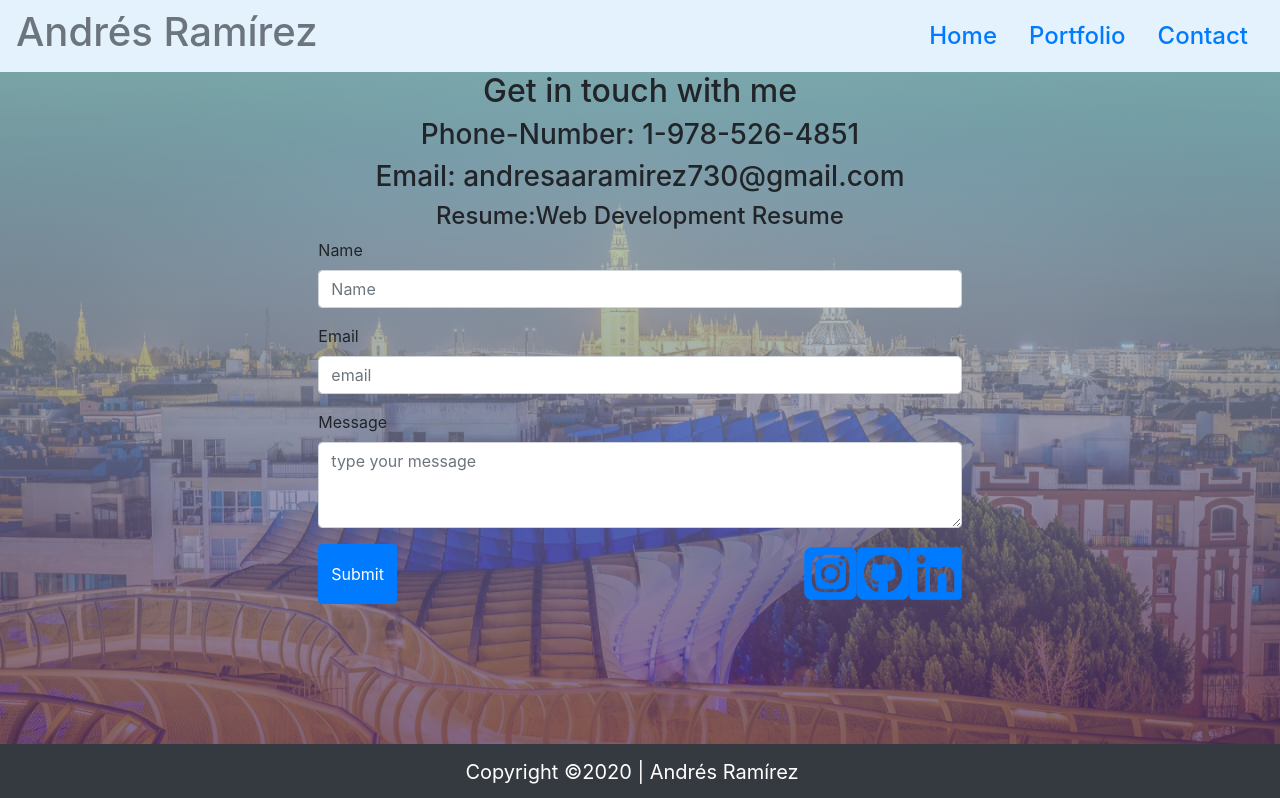
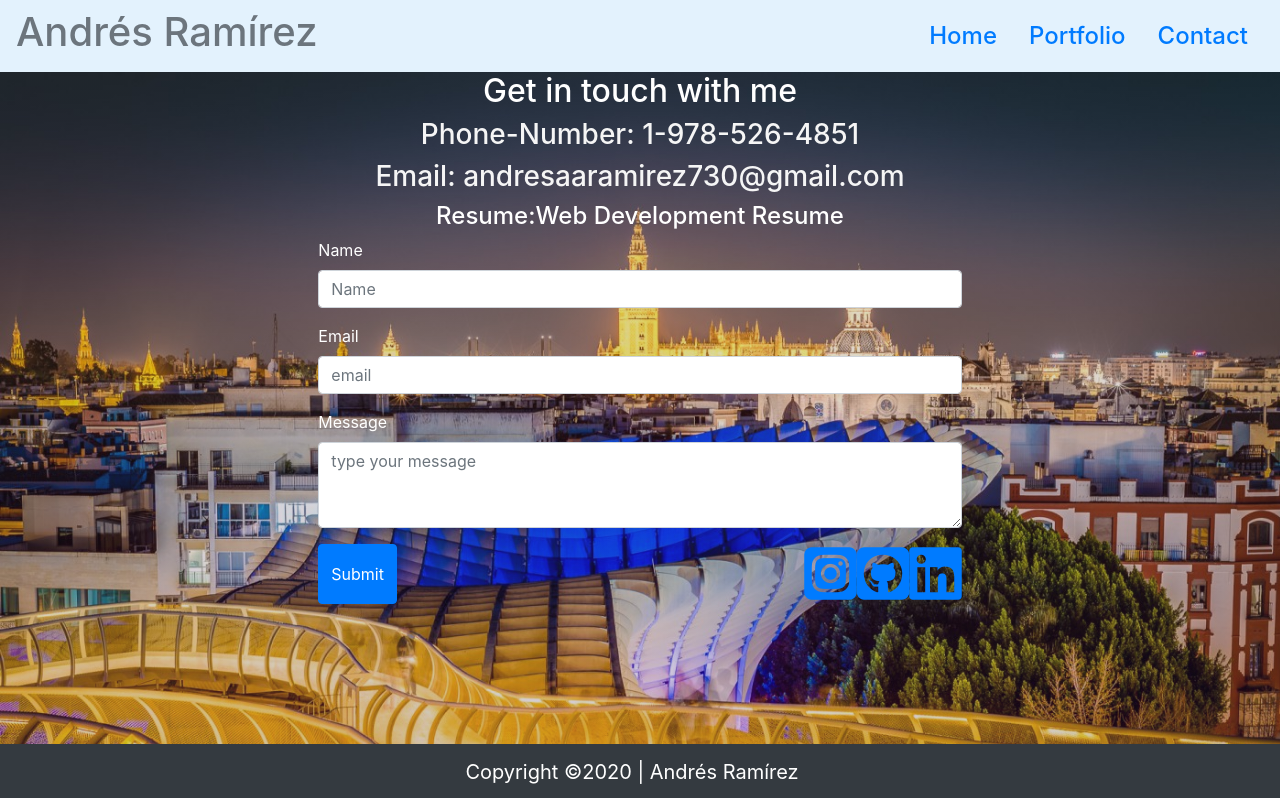
Before and after one commit to ARam2142/React-Portfolio, a React (Create React App) app in the folder portfolio/: page /contact in a window 1280 px wide. Shown: the top 798 px of the page. Built offline with nearby package versions, Linux system fonts and the light colour scheme.

Commit message:
changed font color to white

```diff
--- a/portfolio/src/assets/contact.css
+++ b/portfolio/src/assets/contact.css
@@ -12,15 +12,15 @@ html, body{
 .background_page3 {
     background-image:
     linear-gradient(
-    rgba(167, 224, 217, 0.699),
-    rgba(66, 14, 88, 0.733)
+    rgba(112, 94, 15, 0.178),
+    rgba(48, 9, 121, 0.24)
 
     ),
     url('../img/sevillapic.jpeg');
     background-size: cover;
     background-attachment: fixed;
     background-repeat: no-repeat;
-    height: 100vh;
+    height: 110vh;
     /*color: whitesmoke;*/
 }
 
@@ -30,10 +30,22 @@ html, body{
     margin-bottom: 90px;
 }
 
-h4 a {
-    color: rgba(13, 14, 13, 0.699);
+h2 {
+    color: white;
+}
+
+h3 {
+    color: whitesmoke
+}
+
+h4 {
+    color: white;
 }
 
 h4 a:hover {
     color: rgb(134, 14, 80)
 }
+
+form {
+    color: white
+}
```
